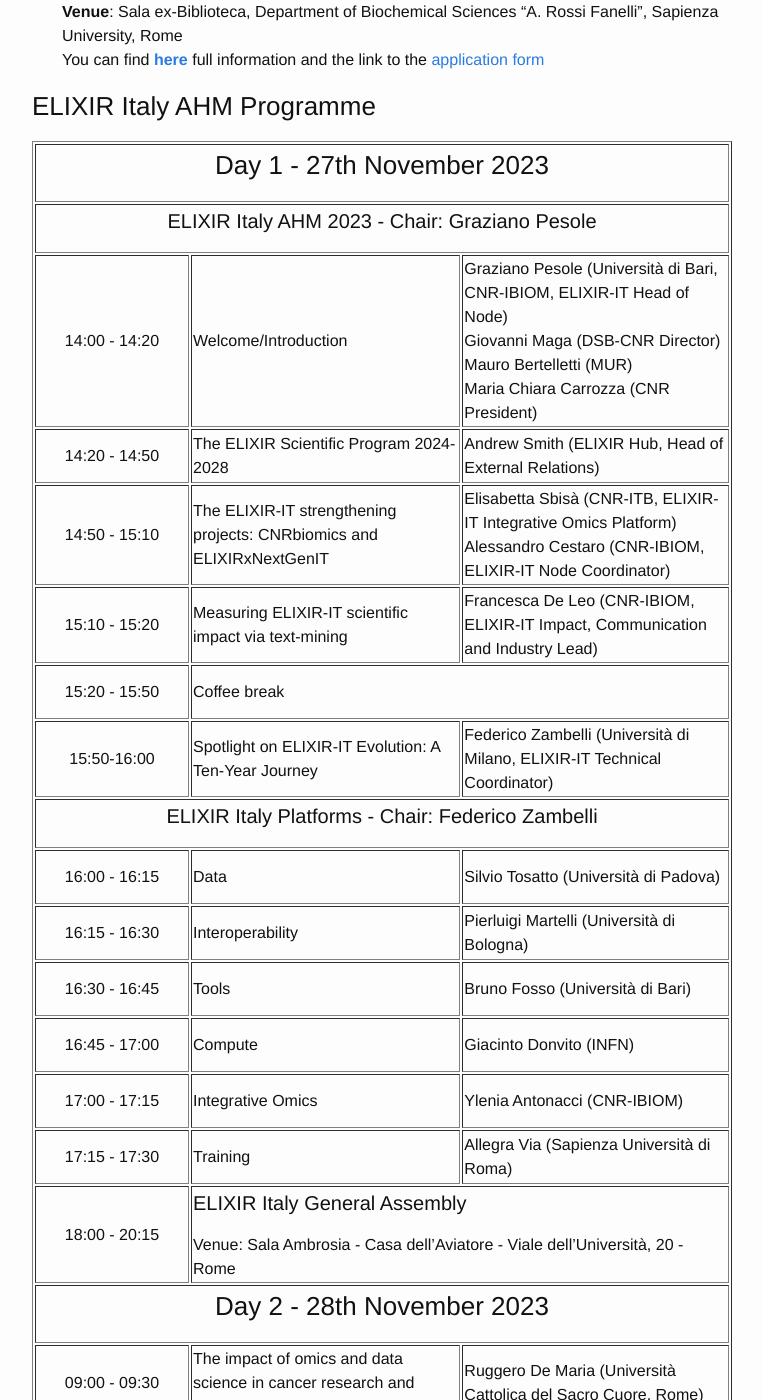
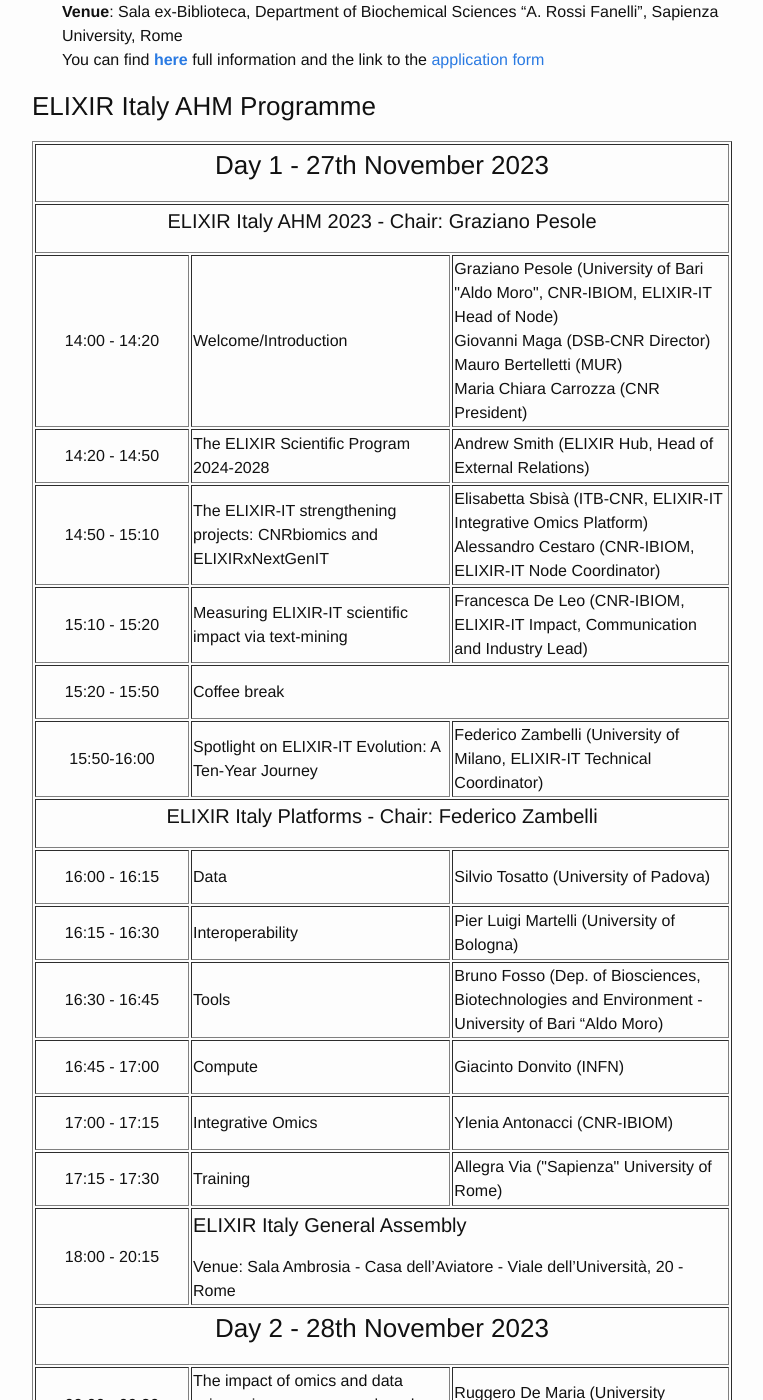
Before and after one commit to ELIXIR-IIB-training/website, a Jekyll site: the page built from _posts/2023-11-27-All_Hands_2023.md, in a window 1280 px wide and 1400 px high, scrolled down 1981 px. Shown: the whole window, without its empty margins (238-1001 px from the left). Built offline with Jekyll 4.4.1, drawn with Linux system fonts in a browser that asks for light colours; some of the changed text lies outside the part shown.

Commit message:
Affiliation and typos changes in the programme 2023-11-27-All_Hands_2023.md

```diff
--- a/_posts/2023-11-27-All_Hands_2023.md
+++ b/_posts/2023-11-27-All_Hands_2023.md
@@ -71,7 +71,7 @@ The event will be followed by two parallel workshops on 28th - 29th November 202
   <tr>
     <td height="50" width="150" align=center> 14:00 - 14:20</td>
     <td height="50"> Welcome/Introduction</td>
-    <td height="50">Graziano Pesole (Università di Bari, CNR-IBIOM, ELIXIR-IT Head of Node) <br> Giovanni Maga (DSB-CNR Director) <br> Mauro Bertelletti (MUR) <br> Maria Chiara Carrozza (CNR President) </td>
+    <td height="50">Graziano Pesole (University of Bari "Aldo Moro", CNR-IBIOM, ELIXIR-IT Head of Node) <br> Giovanni Maga (DSB-CNR Director) <br> Mauro Bertelletti (MUR) <br> Maria Chiara Carrozza (CNR President) </td>
   </tr>
   <tr>
     <td height="50" width="150" align=center>14:20 - 14:50</td>
@@ -81,7 +81,7 @@ The event will be followed by two parallel workshops on 28th - 29th November 202
   <tr>
     <td height="50" width="150" align=center> 14:50 - 15:10</td>
     <td height="50">The ELIXIR-IT strengthening projects: CNRbiomics and ELIXIRxNextGenIT</td>
-    <td height="50"> Elisabetta Sbisà (CNR-ITB, ELIXIR-IT Integrative Omics Platform) <br> Alessandro Cestaro (CNR-IBIOM, ELIXIR-IT Node Coordinator)</td>
+    <td height="50"> Elisabetta Sbisà (ITB-CNR, ELIXIR-IT Integrative Omics Platform) <br> Alessandro Cestaro (CNR-IBIOM, ELIXIR-IT Node Coordinator)</td>
   </tr>
   <tr>
     <td height="50" width="150" align=center> 15:10 - 15:20</td>
@@ -96,7 +96,7 @@ The event will be followed by two parallel workshops on 28th - 29th November 202
   <tr>
     <td height="50" width="150" align=center> 15:50-16:00</td>
     <td height="50"> Spotlight on ELIXIR-IT Evolution: A Ten-Year Journey</td>
-    <td height="50"> Federico Zambelli (Università di Milano, ELIXIR-IT Technical Coordinator)</td>
+    <td height="50"> Federico Zambelli (University of Milano, ELIXIR-IT Technical Coordinator)</td>
    </tr>
    <tr>
    <td td colspan="3" align=center> <h4>ELIXIR Italy Platforms - Chair: Federico Zambelli </h4> </td>
@@ -104,17 +104,17 @@ The event will be followed by two parallel workshops on 28th - 29th November 202
    <tr>
     <td height="50" width="150" align=center>16:00 - 16:15</td>
     <td height="50"> Data</td>
-    <td height="50"> Silvio Tosatto (Università di Padova)</td>
+    <td height="50"> Silvio Tosatto (University of Padova)</td>
     </tr>
     <tr>
     <td height="50" width="150" align=center>16:15 - 16:30</td>
     <td height="50">Interoperability</td>
-    <td height="50"> Pierluigi Martelli (Università di Bologna)</td>
+    <td height="50"> Pier Luigi Martelli (University of Bologna)</td>
     </tr>
     <tr>
     <td height="50" width="150" align=center>16:30 - 16:45</td>
     <td height="50"> Tools</td>
-    <td height="50"> Bruno Fosso (Università di Bari)</td>
+    <td height="50"> Bruno Fosso (Dep. of Biosciences, Biotechnologies and Environment - University of Bari “Aldo Moro)</td>
     </tr>
     <tr>
     <td height="50" width="150" align=center>16:45 - 17:00</td>
@@ -129,7 +129,7 @@ The event will be followed by two parallel workshops on 28th - 29th November 202
      <tr>
     <td height="50" width="150" align=center>17:15 - 17:30</td>
     <td height="50">Training</td>
-    <td height="50"> Allegra Via (Sapienza Università di Roma)</td>
+    <td height="50"> Allegra Via ("Sapienza" University of Rome)</td>
     </tr>
 
   <tr>
@@ -145,7 +145,7 @@ The event will be followed by two parallel workshops on 28th - 29th November 202
   <tr>
    <td height="50" width="150" align=center>09:00 - 09:30</td>
    <td height="50">The impact of omics and data science in cancer research and patient care</td>
-   <td height="50">Ruggero De Maria (Università Cattolica del Sacro Cuore, Rome)</td>
+   <td height="50">Ruggero De Maria (University "Cattolica del Sacro Cuore", Rome)</td>
   </tr>
   <tr>
    <td height="50" width="150" align=center>09:30 - 09:50</td>
@@ -175,7 +175,7 @@ The event will be followed by two parallel workshops on 28th - 29th November 202
    <tr>
     <td height="50" width="150" align=center>10:40 - 11:00</td>
     <td height="50">Intrinsically Disordered Proteins</td>
-    <td height="50"> Silvio Tosatto (Università di Padova) <br> Maria Cristina Aspromonte (Università di Padova)</td>
+    <td height="50"> Silvio Tosatto (University of Padova) <br> Maria Cristina Aspromonte (University of Padova)</td>
   </tr>
   <tr>
     <td height="50" width="150" align=center>11:00 - 11:20</td>
@@ -184,28 +184,28 @@ The event will be followed by two parallel workshops on 28th - 29th November 202
    <tr>
     <td height="50" width="150" align=center>11:20 - 11:40</td>
     <td height="50">3D-Bioinfo</td>
-    <td height="50"> Manuela Helmer-Citterich (Università di Tor Vergata)</td>
+    <td height="50"> Manuela Helmer-Citterich ("Tor Vergata" University of Rome)</td>
   </tr>
    <tr>
     <td height="50" width="150" align=center>11:40 - 12:00</td>
     <td height="50">Rare Diseases</td>
-    <td height="50"> Emidio Capriotti (Università di Bologna) <br> Claudio Carta (ISS)</td>
+    <td height="50"> Emidio Capriotti (University of Bologna) <br> Claudio Carta (ISS)</td>
   </tr>
 
   <tr>
     <td height="50" width="150" align=center>12:00 - 12:15</td>
     <td height="50">Federated Human Data</td>
-    <td height="50"> Matteo Chiara (Università di Milano)</td>
+    <td height="50"> Matteo Chiara (University of Milano)</td>
   </tr>
    <tr>
     <td height="50" width="150" align=center>12:15 - 12:35</td>
     <td height="50">Galaxy</td>
-    <td height="50"> Federico Zambelli (Università di Milano) <br> Marco Antonio Tangaro (CNR-IBIOM)</td>
+    <td height="50"> Federico Zambelli (University of Milano) <br> Marco Antonio Tangaro (CNR-IBIOM)</td>
   </tr>
    <tr>
     <td height="50" width="150" align=center>12:35 - 12:45</td>
     <td height="50">Single-Cell Omics</td>
-    <td height="50"> Ernesto Picardi (Università di Bari) </td>
+    <td height="50"> Ernesto Picardi (University of Bari "Aldo Moro") </td>
   </tr>
    <tr>
     <td height="50" width="150" align=center>12:45 - 13:00</td>
@@ -224,6 +224,6 @@ The event will be followed by two parallel workshops on 28th - 29th November 202
   </tr>
   <tr>
     <td height="50" width="150" align=center>13:20 - 13:30</td>
-     <td colspan="3" height="50">Wrap-up and Conclusions</td>
+     <td colspan="3" height="50">Conclusions</td>
   </tr>
 </table>
```
